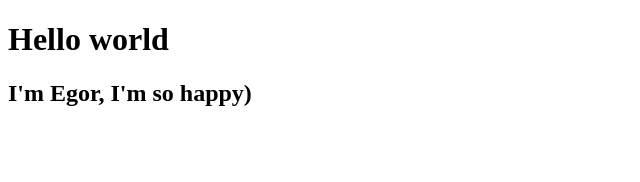
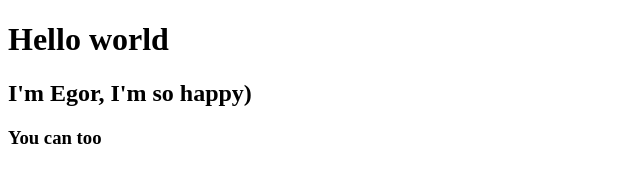
Before and after one commit to EgorKhresin/---, a plain HTML site: page index.html in a window 1280 px wide. Shown: the whole page, without its empty margins (0-640 px from the left). Drawn offline with Linux system fonts and the light colour scheme.

Commit message:
добавил проверка

```diff
--- a/index.html
+++ b/index.html
@@ -9,5 +9,6 @@
   <body>
     <h1>Hello world</h1>
     <h2>I'm Egor, I'm so happy)</h2>
+    <h3>You can too</h3>
   </body>
 </html>
```
